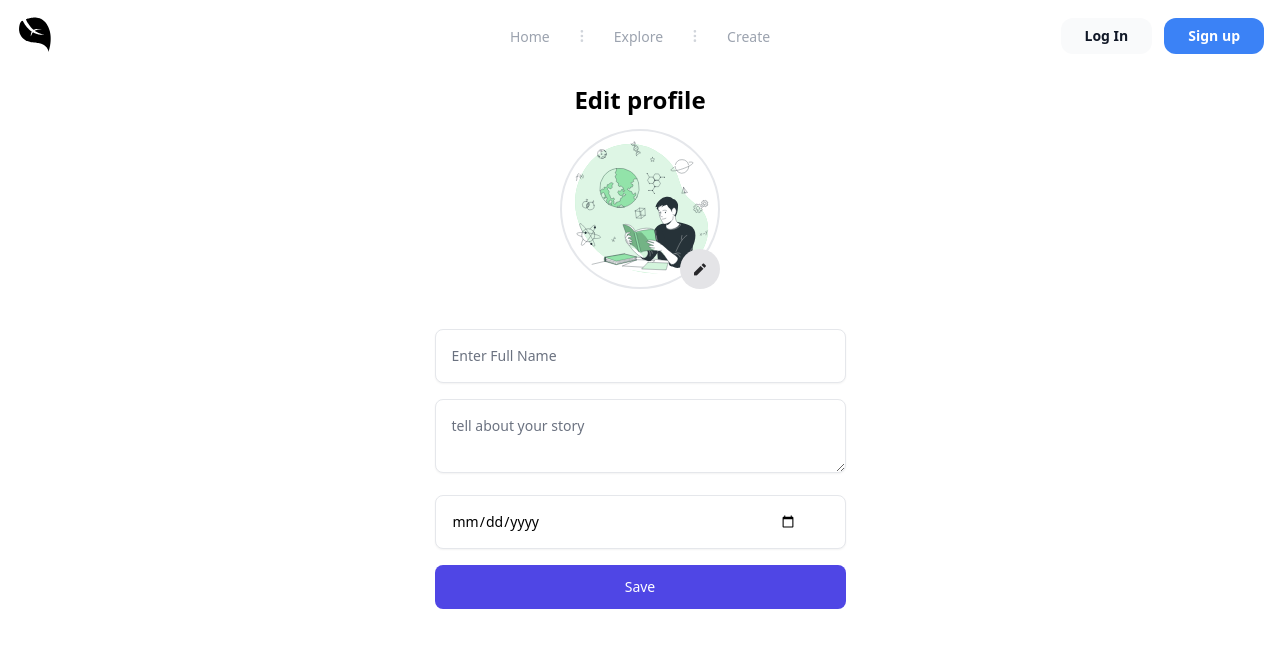
After one commit to knaresh10/PicFusion, a Node server app: page /profile/edit in a window 1280 px wide. The commit adds this page. Shown: the top 648 px of the page. Run offline with Node 20, Linux system fonts and the light colour scheme; some libraries are stand-ins or nearby versions.

Commit message:
added profile page and edit profile page

```diff
--- a/models/user.js
+++ b/models/user.js
@@ -17,6 +17,10 @@ const userSchema = new mongoose.Schema({
         type : String,
         required : true,
     },
+    profileSetupCompleted : {
+        type : Boolean,
+        default : false,
+    },
     createdAt : {
         type : Date,
         default : Date.now
@@ -26,8 +30,6 @@ const userSchema = new mongoose.Schema({
         default : Date.now
     }
 });
-
-
 
 userSchema.pre('save', async function(next) {
     const salt = await bcrypt.genSalt();
--- a/public/css/output.css
+++ b/public/css/output.css
@@ -796,6 +830,10 @@ select {
   top: 50%;
 }
 
+.right-0 {
+  right: 0px;
+}
+
 .z-50 {
   z-index: 50;
 }
@@ -858,6 +896,10 @@ select {
   margin-top: auto;
 }
 
+.mt-2 {
+  margin-top: 0.5rem;
+}
+
 .block {
   display: block;
 }
@@ -899,14 +950,30 @@ select {
   height: 100%;
 }
 
-.h-32 {
-  height: 8rem;
+.h-48 {
+  height: 12rem;
+}
+
+.h-40 {
+  height: 10rem;
+}
+
+.h-9 {
+  height: 2.25rem;
 }
 
 .min-h-screen {
   min-height: 100vh;
 }
 
+.min-h-10 {
+  min-height: 2.5rem;
+}
+
+.min-h-16 {
+  min-height: 4rem;
+}
+
 .w-1\/3 {
   width: 33.333333%;
 }
@@ -939,8 +1010,44 @@ select {
   width: 100%;
 }
 
-.w-32 {
-  width: 8rem;
+.w-lvw {
+  width: 100lvw;
+}
+
+.w-48 {
+  width: 12rem;
+}
+
+.w-40 {
+  width: 10rem;
+}
+
+.w-10 {
+  width: 2.5rem;
+}
+
+.min-w-96 {
+  min-width: 24rem;
+}
+
+.min-w-\[500px\] {
+  min-width: 500px;
+}
+
+.min-w-\[5px\] {
+  min-width: 5px;
+}
+
+.min-w-\[5475px\] {
+  min-width: 5475px;
+}
+
+.min-w-\[4px\] {
+  min-width: 4px;
+}
+
+.min-w-\[475px\] {
+  min-width: 475px;
 }
 
 .max-w-lg {
@@ -957,6 +1064,18 @@ select {
 
 .max-w-sm {
   max-width: 24rem;
+}
+
+.max-w-screen-2xl {
+  max-width: 1536px;
+}
+
+.max-w-\[\] {
+  max-width: ;
+}
+
+.max-w-\[800px\] {
+  max-width: 800px;
 }
 
 .-translate-x-1\/2 {
@@ -1125,6 +1249,11 @@ select {
   background-color: rgb(39 39 42 / var(--tw-bg-opacity));
 }
 
+.bg-zinc-200 {
+  --tw-bg-opacity: 1;
+  background-color: rgb(228 228 231 / var(--tw-bg-opacity));
+}
+
 .fill-current {
   fill: currentColor;
 }
@@ -1299,9 +1438,9 @@ select {
   color: rgb(255 255 255 / var(--tw-text-opacity));
 }
 
-.text-black {
+.text-zinc-800 {
   --tw-text-opacity: 1;
-  color: rgb(0 0 0 / var(--tw-text-opacity));
+  color: rgb(39 39 42 / var(--tw-text-opacity));
 }
 
 .underline {
@@ -1322,6 +1461,14 @@ select {
 
 .opacity-25 {
   opacity: 0.25;
+}
+
+.opacity-40 {
+  opacity: 0.4;
+}
+
+.opacity-65 {
+  opacity: 0.65;
 }
 
 .shadow {
--- a/routers/profile.js
+++ b/routers/profile.js
@@ -1,8 +1,18 @@
 const {Router} = require('express');
-
+const upload = require('../middleware/multer');
+const { handleProfileEdit } = require('../controllers/auth');
+const { handleProfile } = require('../controllers/profile');
 const router = Router();
 
+router.get('/', handleProfile);
+
 router.get('/:username');
-router.get('/edit');
+router.get('/edit', (req, res) => {
+    return res.render('profileSetup', {
+        user : req.user,
+    })
+});
+
+router.post('/edit', upload.single('profile-pic'), handleProfileEdit);
 
 module.exports = router;
--- a/services/authentication.js
+++ b/services/authentication.js
@@ -6,7 +6,7 @@ const secret = process.env.JWT_SECRET_KEY;
 const createTokenForUser = (user) => {
     const payLoad = {
         _id : user._id,
-        name : user.fullname,
+        name : user.username,
         email : user.email,
     }
 
--- /dev/null
+++ b/views/profileSetup.ejs
@@ -0,0 +1,94 @@
+<!DOCTYPE html>
+<html lang="en">
+<head>
+    <meta charset="UTF-8">
+    <meta name="viewport" content="width=device-width, initial-scale=1.0">
+    <link
+    href="https://cdn.jsdelivr.net/npm/remixicon@4.2.0/fonts/remixicon.css"
+    rel="stylesheet"
+/>
+    <link rel="stylesheet" href="/css/output.css">
+    <title>Profile Setup</title>
+</head>
+<body>
+    <%- include('./partials/nav') %>
+    <div class="w-full flex flex-col items-center">
+        <h3 class="text-2xl font-bold p-3">Edit profile</h3>
+        <hr class="opacity-65">
+        <div class="w-full flex flex-col items-center">
+            <div class="relative">
+                <span class=" w-10 h-10 absolute bottom-0 right-0 rounded-full flex items-center justify-center bg-zinc-200">
+                    <i class="text-zinc-800 ri-pencil-fill" id="upload-icon"></i>
+                </span>
+                <div class="w-40 h-40 rounded-full overflow-hidden border-2">
+                    <img id="profile-display" src="/images/Learning-bro.svg" alt="profile pic" class="w-full h-full object-cover">
+                </div>
+            </div>
+            <div class="mx-auto max-w-[800px] px-4 sm:px-6 lg:px-8">
+                <div class="mx-auto min-w-[475px] max-w-lg">
+                  <form action="/profile/edit" method="post" enctype="multipart/form-data" class="mb-0 mt-2 space-y-4 rounded-lg p-4 sm:p-6 lg:p-8">
+                    <input hidden type="file" id="profile-pic" name="profile-pic">
+                    <!-- for full name input tag -->
+                    <div>
+                        <label for="fullname" class="sr-only">Fullname</label>
+
+                        <div class="relative">
+                          <input
+                            type="text"
+                            class="w-full rounded-lg border-gray-200 p-4 pe-12 text-sm shadow-sm"
+                            placeholder="Enter Full Name"
+                            name="fullname"
+                          />
+                        </div>
+                    </div>
+                    <!-- for textarea  tag -->
+                    <div>
+                      <label for="about" class="sr-only">About</label>
+
+                      <div class="relative">
+                        <textarea name="about" class="w-full min-h-16 rounded-lg border-gray-200 p-4 pe-12 text-sm shadow-sm" placeholder="tell about your story"></textarea>
+                      </div>
+                    </div>
+
+                    <div>
+                        <label for="DOB" class="sr-only">Date of Birth</label>
+                        <div class="relative">
+                          <input
+                            type="date"
+                            class="w-full rounded-lg border-gray-200 p-4 pe-12 text-sm shadow-sm"
+                            name="DOB"
+                          />
+                        </div>
+                    </div>
+
+                    <button
+                      type="submit"
+                      class="block w-full rounded-lg bg-indigo-600 px-5 py-3 text-sm font-medium text-white"
+                    >
+                      Save
+                    </button>
+
+
+                  </form>
+                </div>
+              </div>
+        </div>
+    </div>
+    <script>
+        document.querySelector('#upload-icon').addEventListener('click', () => {
+            document.querySelector('#profile-pic').click();
+        });
+
+        document.querySelector('#profile-pic').addEventListener('change', (event) => {
+            const input = event.target;
+            if(input.files && input.files[0]) {
+                const reader = new FileReader();
+                reader.onload = (e) => {
+                    document.querySelector('#profile-display').src = e.target.result;
+                };
+                reader.readAsDataURL(input.files[0]);
+            }
+        })
+    </script>
+</body>
+</html>
```
Also changed, not shown: other parts of public/css/output.css (+62 -0 lines), controllers/auth.js (+28 -3 lines), controllers/pin.js (+15 -1 lines), controllers/profile.js (added, +12 -0 lines), models/profile.js (+19 -3 lines), views/profile.ejs (added, +23 -0 lines), views/signup.ejs (+3 -8 lines), public/images/Learning-bro.svg (added), 7 other files.
